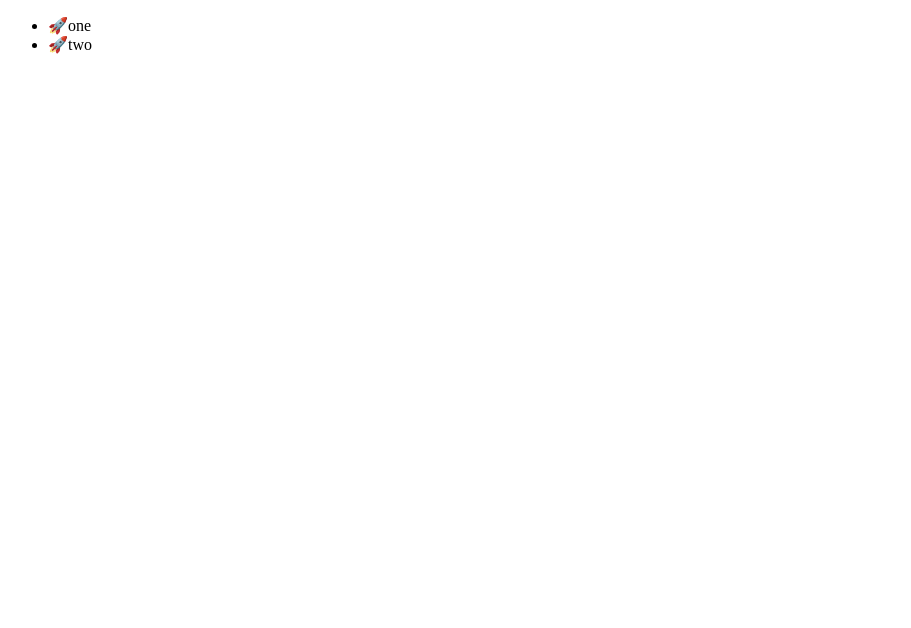
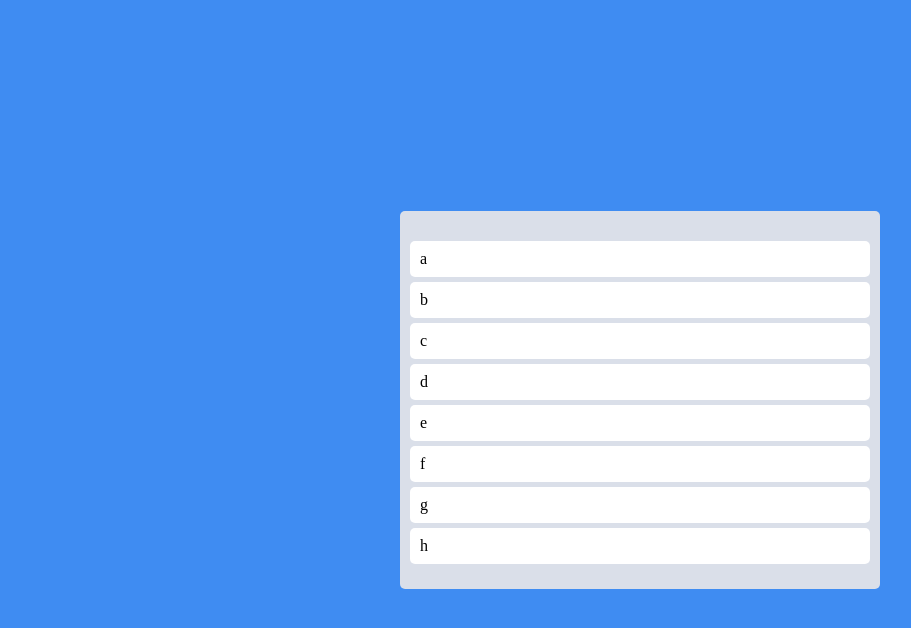
Before and after one commit to sangmin-yoon/react-trello-clone, a React (Create React App) app: page / in a window 1280 px wide. Shown: the top 628 px of the page, without its empty margins (0-911 px from the left). Built offline with nearby package versions, Linux system fonts and the light colour scheme.

Commit message:
Styles ans Placeholders

```diff
--- a/package.json
+++ b/package.json
@@ -15,6 +15,7 @@
     "react-dom": "^17.0.2",
     "react-scripts": "4.0.3",
     "recoil": "^0.5.2",
+    "styled-components": "^5.3.3",
     "typescript": "^4.5.3",
     "web-vitals": "^1.1.2"
   },
@@ -43,6 +44,7 @@
     ]
   },
   "devDependencies": {
-    "@types/react-beautiful-dnd": "^13.1.2"
+    "@types/react-beautiful-dnd": "^13.1.2",
+    "@types/styled-components": "^5.1.17"
   }
 }
--- a/src/App.tsx
+++ b/src/App.tsx
@@ -1,4 +1,38 @@
 import { DragDropContext, Droppable, Draggable } from "react-beautiful-dnd";
+import styled from "styled-components";
+
+const Wrapper = styled.div`
+  display: flex;
+  max-width: 480px;
+  width: 100%;
+  margin: 0 auto;
+  justify-content: center;
+  align-items: center;
+  height: 100vh;
+`;
+
+const Boards = styled.div`
+  display: grid;
+  grid-template-columns: repeat(1, 1fr);
+  width: 100%;
+`;
+
+const Board = styled.div`
+  padding: 20px 10px;
+  padding-top: 30px;
+  background-color: ${(props) => props.theme.boardColor};
+  border-radius: 5px;
+  min-height: 200px;
+`;
+
+const Card = styled.div`
+  background-color: ${(props) => props.theme.cardColor};
+  padding: 10px 10px;
+  border-radius: 5px;
+  margin-bottom: 5px;
+`;
+
+const toDos = ["a", "b", "c", "d", "e", "f", "g", "h"];
 
 function App() {
   const onDragEnd = () => {
@@ -6,30 +40,30 @@ function App() {
   };
   return (
     <DragDropContext onDragEnd={onDragEnd}>
-      <div>
+      <Wrapper>
+        <Boards>
           <Droppable droppableId="one">
             {(magic) => (
-            <ul ref={magic.innerRef} {...magic.droppableProps}>
-              <Draggable draggableId="first" index={0}>
+              <Board ref={magic.innerRef} {...magic.droppableProps}>
+                {toDos.map((toDo, index) => (
+                  <Draggable draggableId={toDo} index={index}>
                     {(magic) => (
-                  <li ref={magic.innerRef} {...magic.draggableProps}>
-                    <span {...magic.dragHandleProps}>🚀</span>
-                    one
-                  </li>
+                      <Card
+                        ref={magic.innerRef}
+                        {...magic.draggableProps}
+                        {...magic.dragHandleProps}
+                      >
+                        {toDo}
+                      </Card>
                     )}
                   </Draggable>
-              <Draggable draggableId="second" index={1}>
-                {(magic) => (
-                  <li ref={magic.innerRef} {...magic.draggableProps}>
-                    <span {...magic.dragHandleProps}>🚀</span>
-                    two
-                  </li>
-                )}
-              </Draggable>
-            </ul>
+                ))}
+                {magic.placeholder}
+              </Board>
             )}
           </Droppable>
-      </div>
+        </Boards>
+      </Wrapper>
     </DragDropContext>
   );
 }
--- a/src/index.tsx
+++ b/src/index.tsx
@@ -2,11 +2,71 @@ import React from "react";
 import ReactDOM from "react-dom";
 import App from "./App";
 import { RecoilRoot } from "recoil";
+import { createGlobalStyle, ThemeProvider } from "styled-components";
+import { darkTheme } from "./theme";
+
+const GlobalStyle = createGlobalStyle`
+html, body, div, span, applet, object, iframe,
+h1, h2, h3, h4, h5, h6, p, blockquote, pre,
+a, abbr, acronym, address, big, cite, code,
+del, dfn, em, img, ins, kbd, q, s, samp,
+small, strike, strong, sub, sup, tt, var,
+b, u, i, center,
+dl, dt, dd, ol, ul, li,
+fieldset, form, label, legend,
+table, caption, tbody, tfoot, thead, tr, th, td,
+article, aside, canvas, details, embed,
+figure, figcaption, footer, header, hgroup,
+menu, nav, output, ruby, section, summary,
+time, mark, audio, video {
+	margin: 0;
+	padding: 0;
+	border: 0;
+	font-size: 100%;
+	font: inherit;
+	vertical-align: baseline;
+}
+/* HTML5 display-role reset for older browsers */
+article, aside, details, figcaption, figure,
+footer, header, hgroup, menu, nav, section {
+	display: block;
+}
+body {
+	line-height: 1;
+}
+ol, ul {
+	list-style: none;
+}
+blockquote, q {
+	quotes: none;
+}
+blockquote:before, blockquote:after,
+q:before, q:after {
+	content: '';
+	content: none;
+}
+table {
+	border-collapse: collapse;
+	border-spacing: 0;
+}
+* {
+  box-sizing: border-box;
+}
+  body {
+    font-weight: 300;
+    background-color: ${(props) => props.theme.bgColor};
+    color: black;
+
+  }
+`;
 
 ReactDOM.render(
   <React.StrictMode>
     <RecoilRoot>
-      <App />
+      <ThemeProvider theme={darkTheme}>
+        <GlobalStyle />
+        <App />
+      </ThemeProvider>
     </RecoilRoot>
   </React.StrictMode>,
   document.getElementById("root")
--- /dev/null
+++ b/src/theme.tsx
@@ -0,0 +1,7 @@
+import { DefaultTheme } from "styled-components";
+
+export const darkTheme: DefaultTheme = {
+  bgColor: "#3F8CF2",
+  boardColor: "#DADFE9",
+  cardColor: "white",
+};
```
Also changed, not shown: src/styled.d.ts (added, +9 -0 lines), 1 other file (tests, documents, lock files or other folders). Lines whose indentation alone changed are shown as unchanged.
